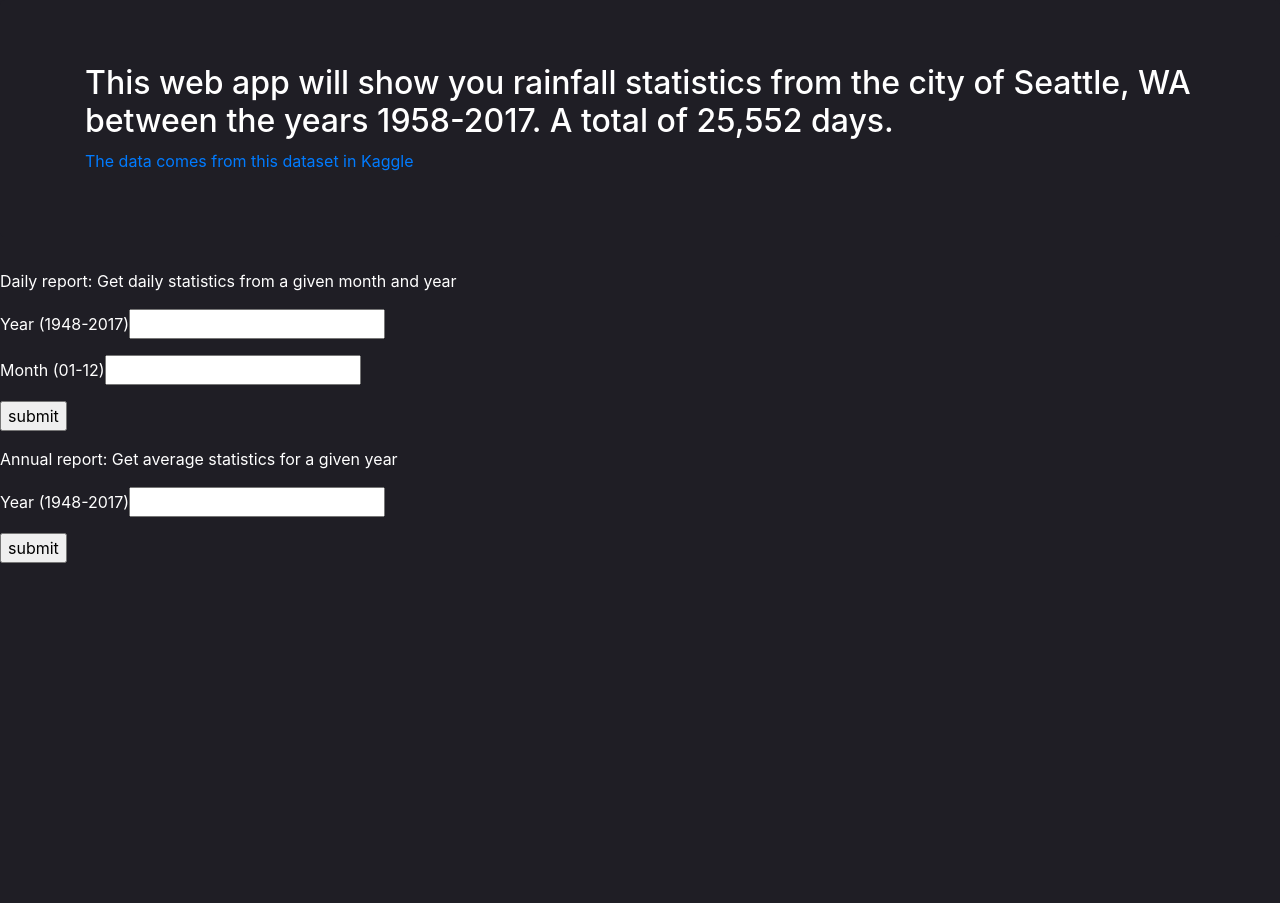
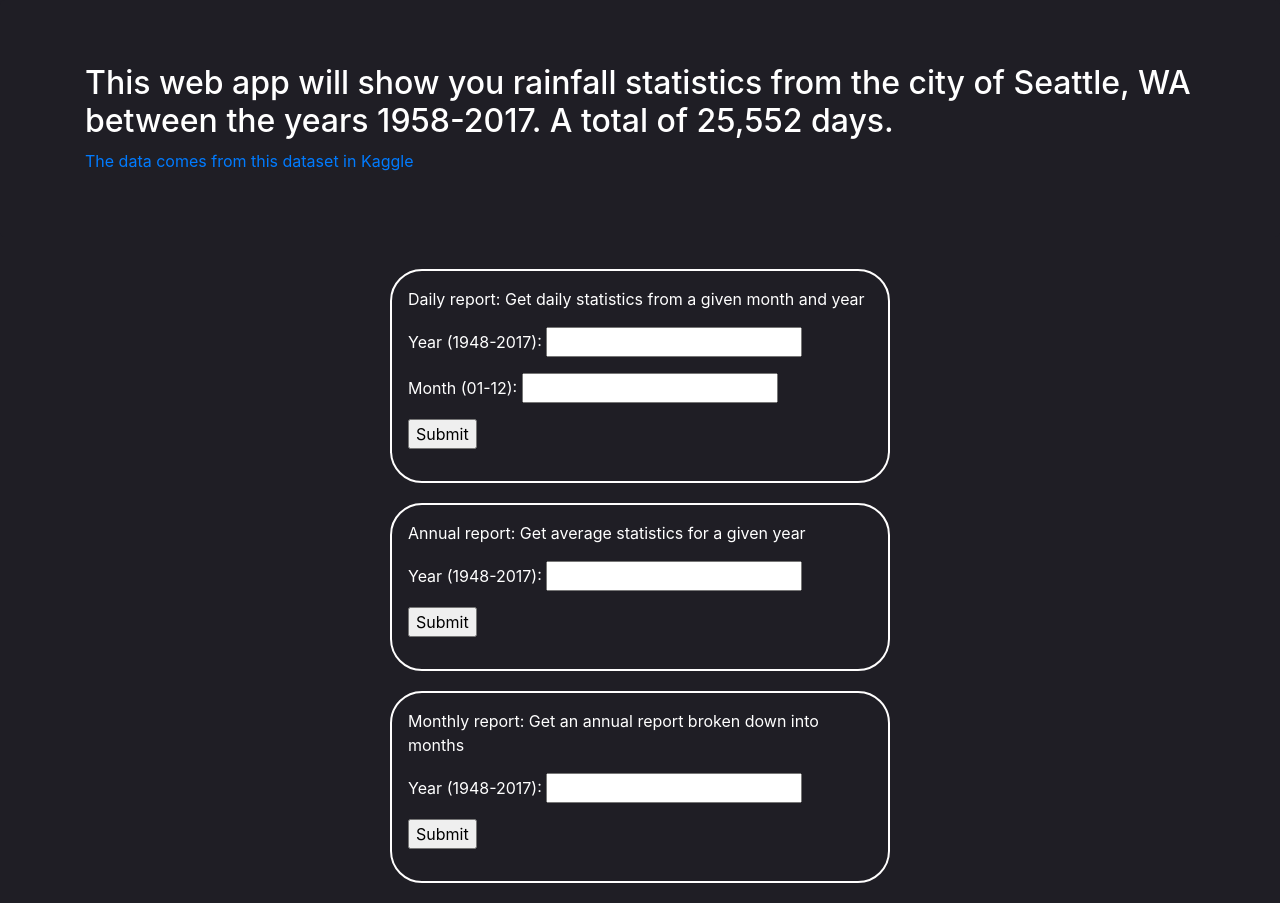
Before and after one commit to Cristian54/CSE111-Project, a Flask app: page / in a window 1280 px wide. Shown: the part 56-959 px from the top of the page. Before the commit the page ends 619 px from the top, so only its background shows below. Run offline with Flask 2, Linux system fonts and the light colour scheme; data comes from the database, SQL or seed files in the repository.

Commit message:
Implemented monthly report + some styling

```diff
--- a/app.py
+++ b/app.py
@@ -55,5 +55,19 @@ def annualReport():
         return render_template('AnnualReport.html', year = year, rain = numRainyDays, avgPrcp = avgPrcp, avgMaxTemp = avgMaxTemp, avgMinTemp = avgMinTemp)
 
 
+@app.route('/monthlyReport', methods = ['POST', 'GET'])
+def monthlyReport():
+    if request.method == 'GET':
+        return f"The URL /monthlyReport is accessed directly. Try going to '/' to submit form"
+    if request.method == 'POST':
+        formData = request.form
+        year = formData.get('Year')
+
+        monthAvgTemp = db.session.query(db.func.strftime('%m-%Y', Rain.DATE), db.func.avg(Rain.TMAX), db.func.avg(Rain.TMIN)).filter(Rain.DATE.startswith(year)).group_by(db.func.strftime('%m', Rain.DATE)).all()
+        avgPrcp = db.session.query(db.func.avg(Rain.PRCP)).filter(Rain.DATE.startswith(year), Rain.RAIN == 'TRUE').group_by(db.func.strftime('%m', Rain.DATE)).all()
+        numRainyDays = db.session.query(db.func.count(Rain.RAIN)).filter(Rain.DATE.startswith(year), Rain.RAIN == 'TRUE').group_by(db.func.strftime('%m', Rain.DATE)).all()
+
+        return render_template('MonthlyReport.html', year = year, monthTemp = monthAvgTemp, avgPrcp = avgPrcp, rainDays = numRainyDays)
+
 if __name__ == "__main__":
     app.run(debug=True)
--- a/templates/DailyReport.html
+++ b/templates/DailyReport.html
@@ -30,6 +30,9 @@
     </table>
 </div>
 
-<a href = "/">Go back to home page</a>
+<div class="container">
+  <a href = "/">Go back to home page</a>
+</div>
+
 
 {% endblock %}
--- a/templates/home.html
+++ b/templates/home.html
@@ -23,26 +23,24 @@
       </div>
     </div>
 
-    <div>
+    <form action="dailyReport" method = "POST">
       <p>Daily report: Get daily statistics from a given month and year</p>
-      <form action="dailyReport" method = "POST">
-        <p>Year (1948-2017)<input type = "text" name = "Year" /></p>
-        <p>Month (01-12)<input type = "text" name = "Month" /></p>
-        <p><input type = "submit" value = "submit" /></p>
-      </form>
-    </div>
+      <p>Year (1948-2017): <input type = "text" name = "Year" /></p>
+      <p>Month (01-12): <input type = "text" name = "Month" /></p>
+      <p><input type = "submit" value = "Submit" /></p>
+    </form>
 
+    <form action="annualReport" method = "POST">
+      <p>Annual report: Get average statistics for a given year</p>
+      <p>Year (1948-2017): <input type = "text" name = "Year" /></p>
+      <p><input type = "submit" value = "Submit" /></p>
+    </form>
 
-    <div>
-      <p>Annual report: Get average statistics for a given year</p>
-      <form action="annualReport" method = "POST">
-        <p>Year (1948-2017)<input type = "text" name = "Year" /></p>
-        <p><input type = "submit" value = "submit" /></p>
-      </form>
-    </div>
-
-
-
+    <form action="monthlyReport" method = "POST">
+      <p>Monthly report: Get an annual report broken down into months</p>
+      <p>Year (1948-2017): <input type = "text" name = "Year" /></p>
+      <p><input type = "submit" value = "Submit" /></p>
+    </form>
 
 
 
@@ -69,5 +67,16 @@
         background-color: #1f1e25;
         color: white
       }
+      form {
+        /* Center the form on the page */
+        margin: 0 auto;
+        width: 500px;
+        margin-bottom: 20px;
+        /* Form outline */
+        padding: 1em;
+        border: 2px solid rgb(255, 254, 254);
+        border-radius: 2em;
+      }
   </style>
+
 </html>
```
Also changed, not shown: templates/MonthlyReport.html (added, +40 -0 lines).
